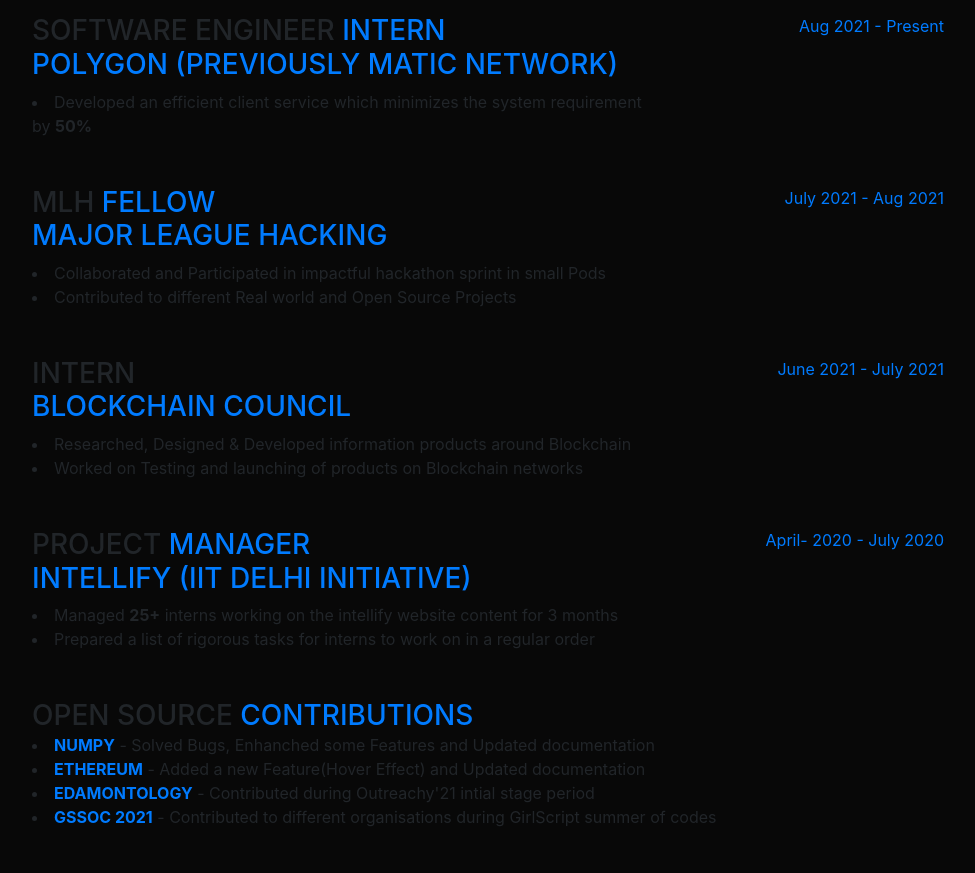
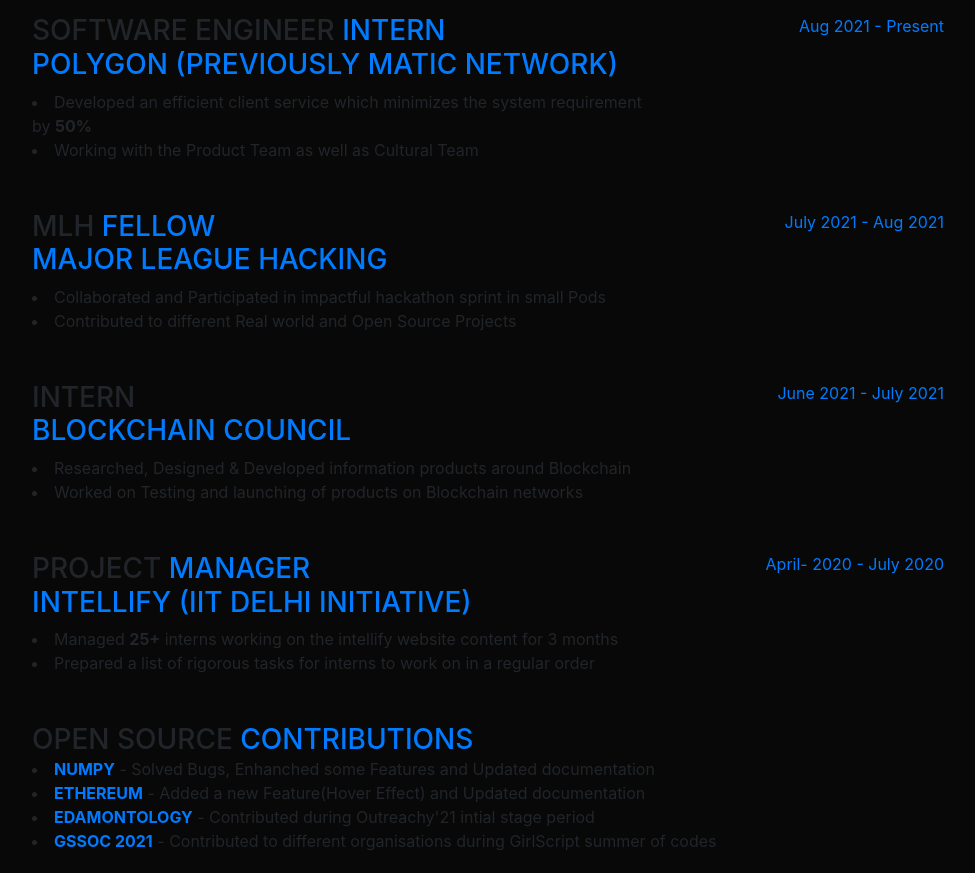
Before and after one commit to Uttam-Singhh/Portfolio1, a website with bundled scripts: page index.html in a window 1280 px wide. Shown: the part 2520-3393 px from the top of the page, without its empty margins (288-1263 px from the left). Built offline with nearby package versions, Linux system fonts and the light colour scheme; a web font is replaced by a local one.

Commit message:
Added exp

```diff
--- a/index.html
+++ b/index.html
@@ -272,6 +272,7 @@
                 </div>
               </h3>
               <li>Developed an efficient client service which minimizes the system requirement by <b>50%</b></li>
+              <li>Working with the Product Team as well as Cultural Team</li>
             </div>
             <div class="resume-date text-md-right">
               <span class="text-primary"> Aug 2021 - Present</span>
```
